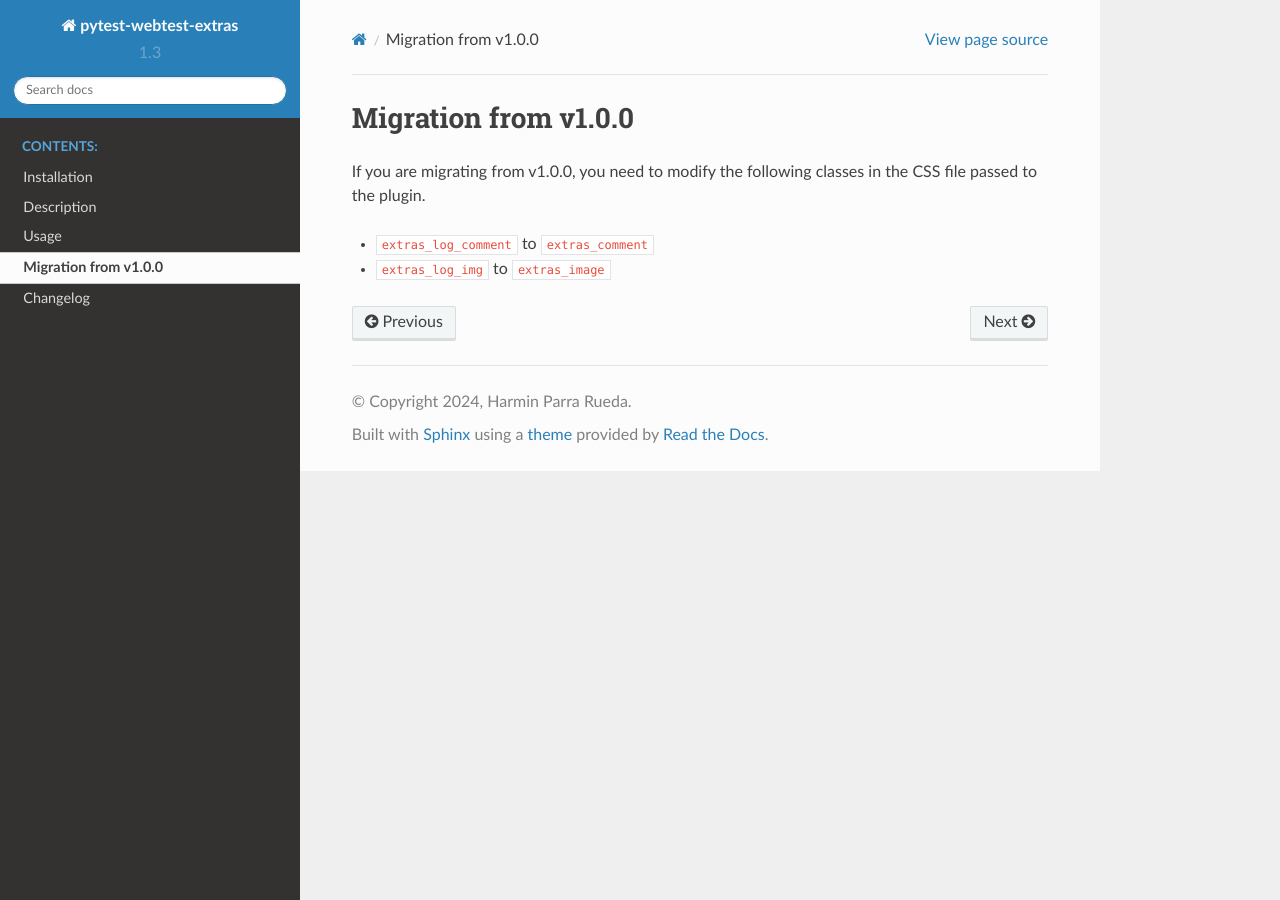
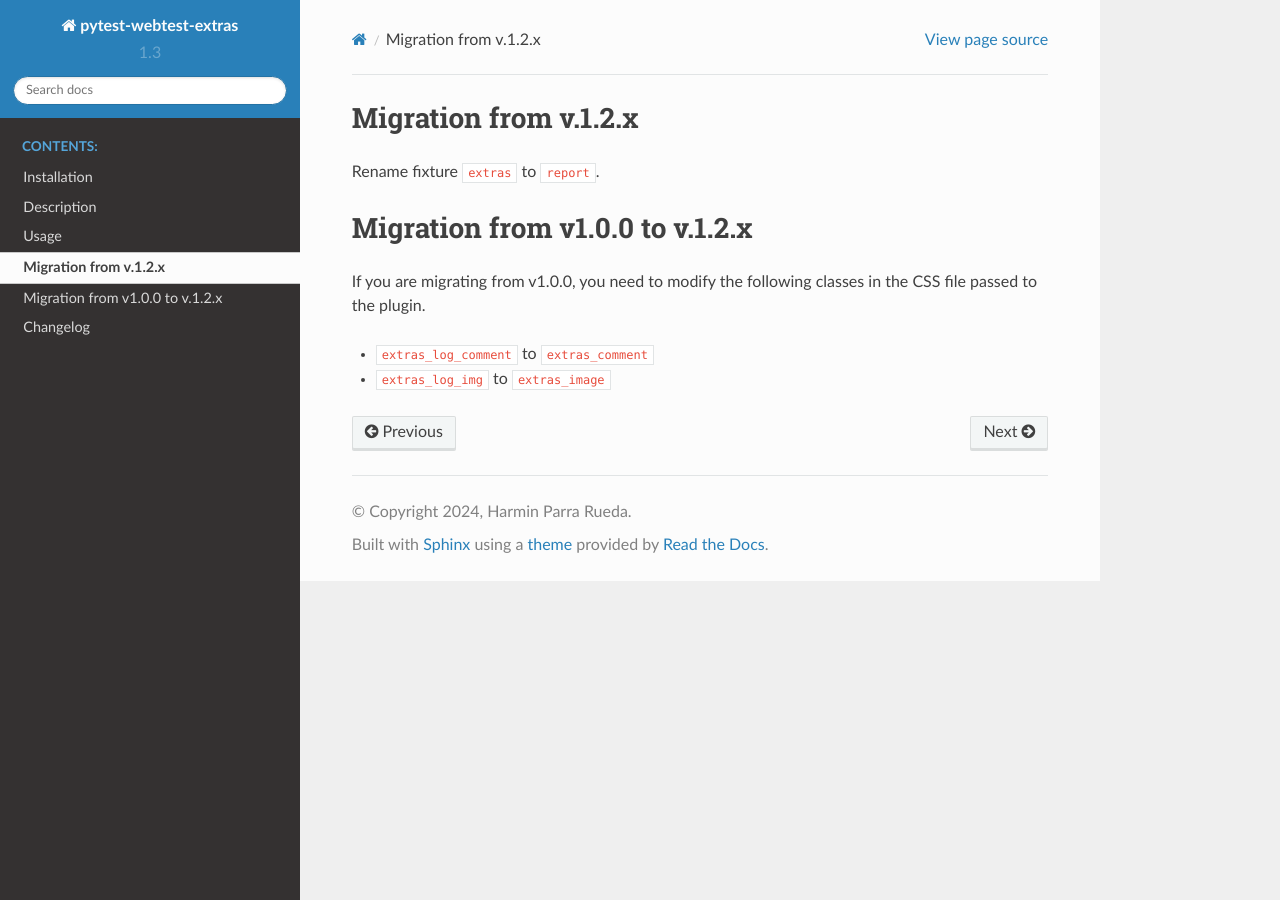
Before and after one commit to harmin-parra/pytest-webtest-extras, a Sphinx documentation site: the page built from docs/migration.rst, in a window 1280 px wide. Built offline with Sphinx 7.4.7 and the Read the Docs theme 2.0.0, drawn with Linux system fonts in a browser that asks for light colours.

Commit message:
update docs

```diff
--- a/docs/migration.rst
+++ b/docs/migration.rst
@@ -1,6 +1,13 @@
-=====================
-Migration from v1.0.0
-=====================
+======================
+Migration from v.1.2.x
+======================
+
+Rename fixture ``extras`` to ``report``.
+
+
+================================
+Migration from v1.0.0 to v.1.2.x
+================================
 
 
 If you are migrating from v1.0.0, you need to modify the following classes in the CSS file passed to the plugin.
```
